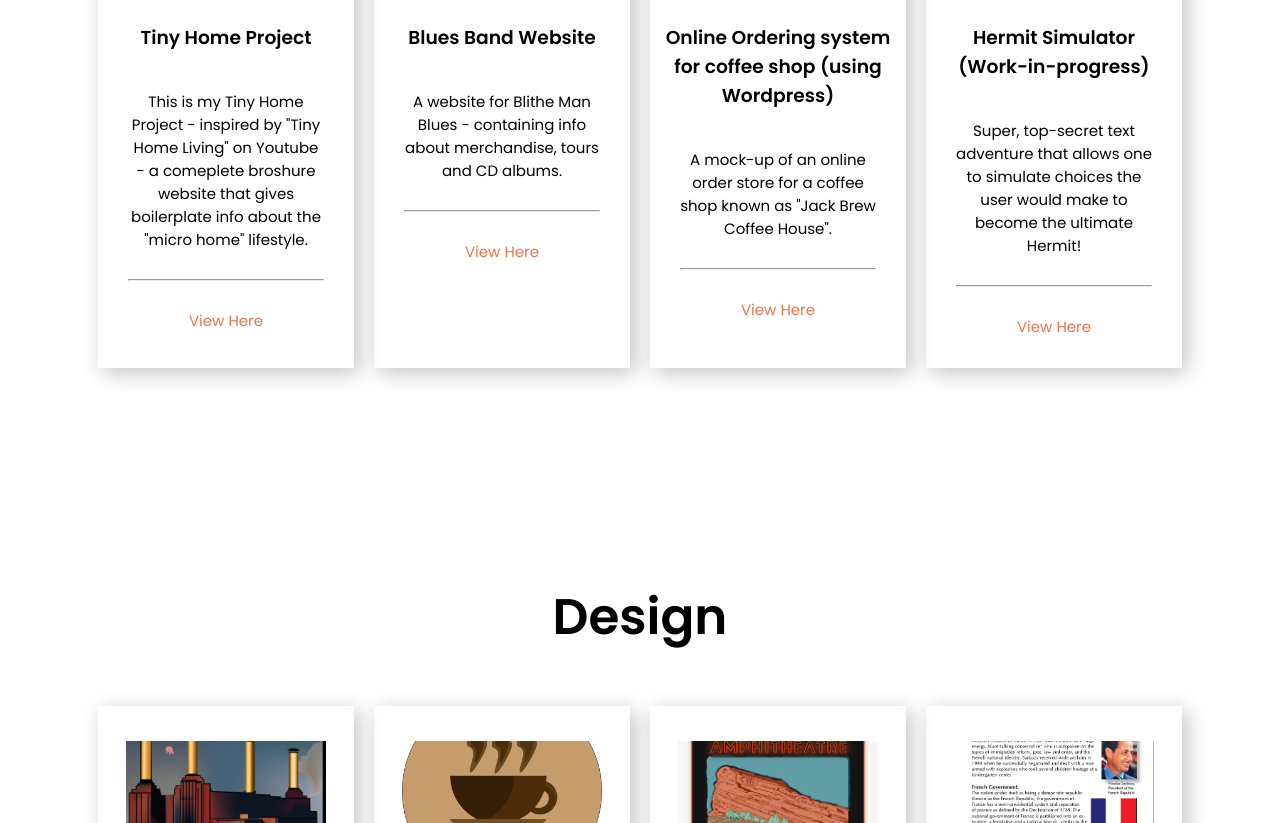
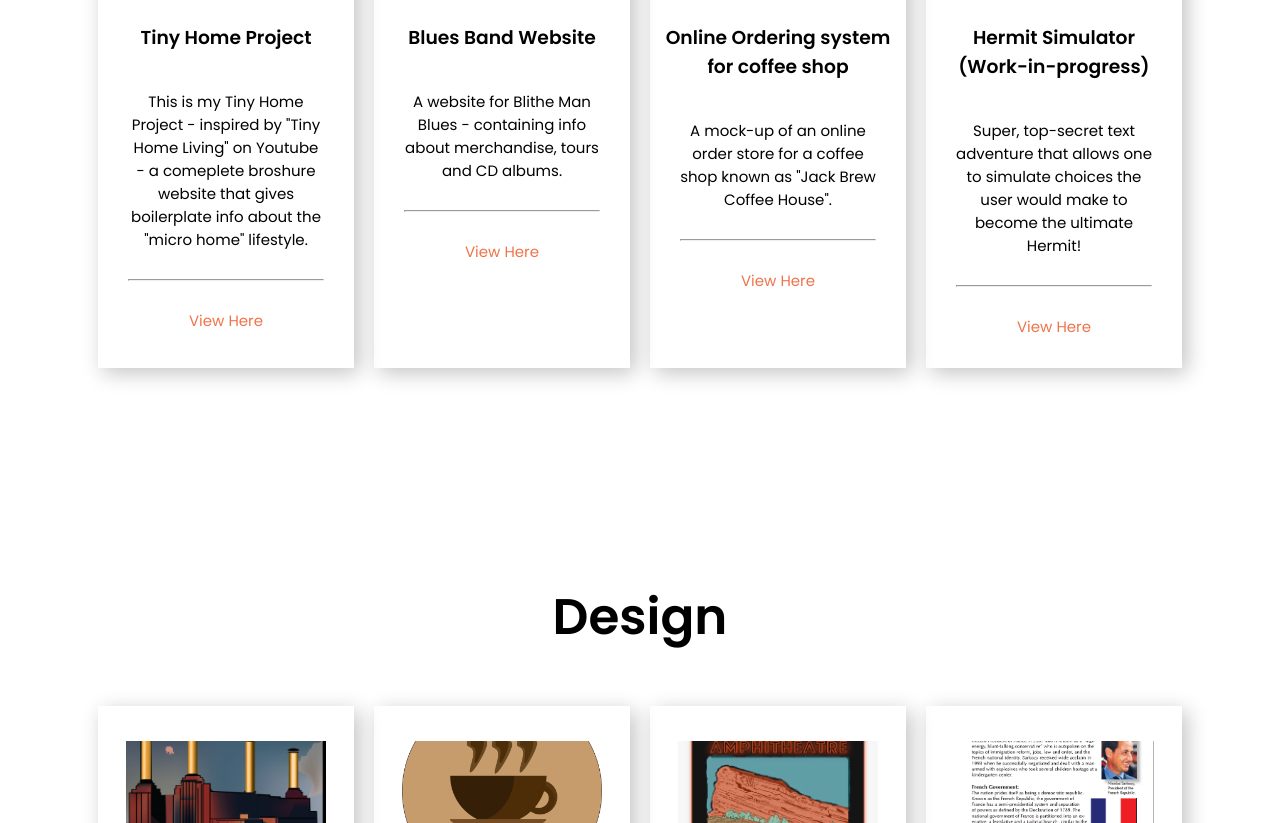
Before and after one commit to cfshirtz/cs-responsive-portfolio, a plain HTML site: page index.html in a window 1280 px wide. Shown: the part 1872-2695 px from the top of the page. Drawn offline with Linux system fonts and the light colour scheme.

Commit message:
Add files via upload

```diff
--- a/index.html
+++ b/index.html
@@ -69,7 +69,7 @@
               </div>
               <div class="project-card">
                 <img class="project-image" src="CoffeeLogo (1).png" alt="coffee shop logo"/>
-                <h3>Online Ordering system for coffee shop (using Wordpress)</h3>
+                <h3>Online Ordering system for coffee shop</h3>
                 <p class="subtext">A mock-up of an online order store for a coffee shop known as "Jack Brew Coffee House".</p>
                 <hr/>
                 <p class="subtext"><a class="project-link" href="https://cfshirtz.github.io/jackbrew-github.io/">View Here</a></p>
```
